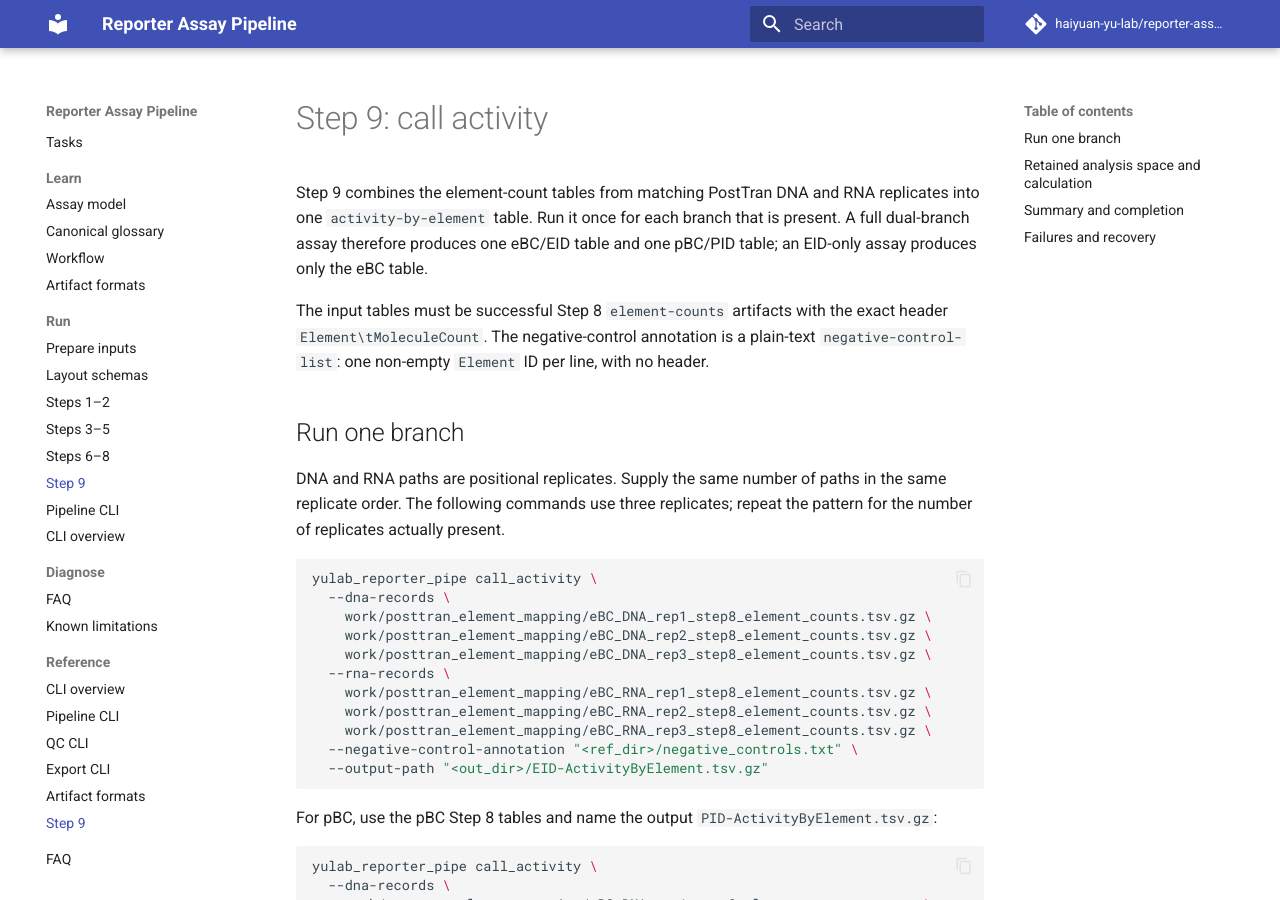
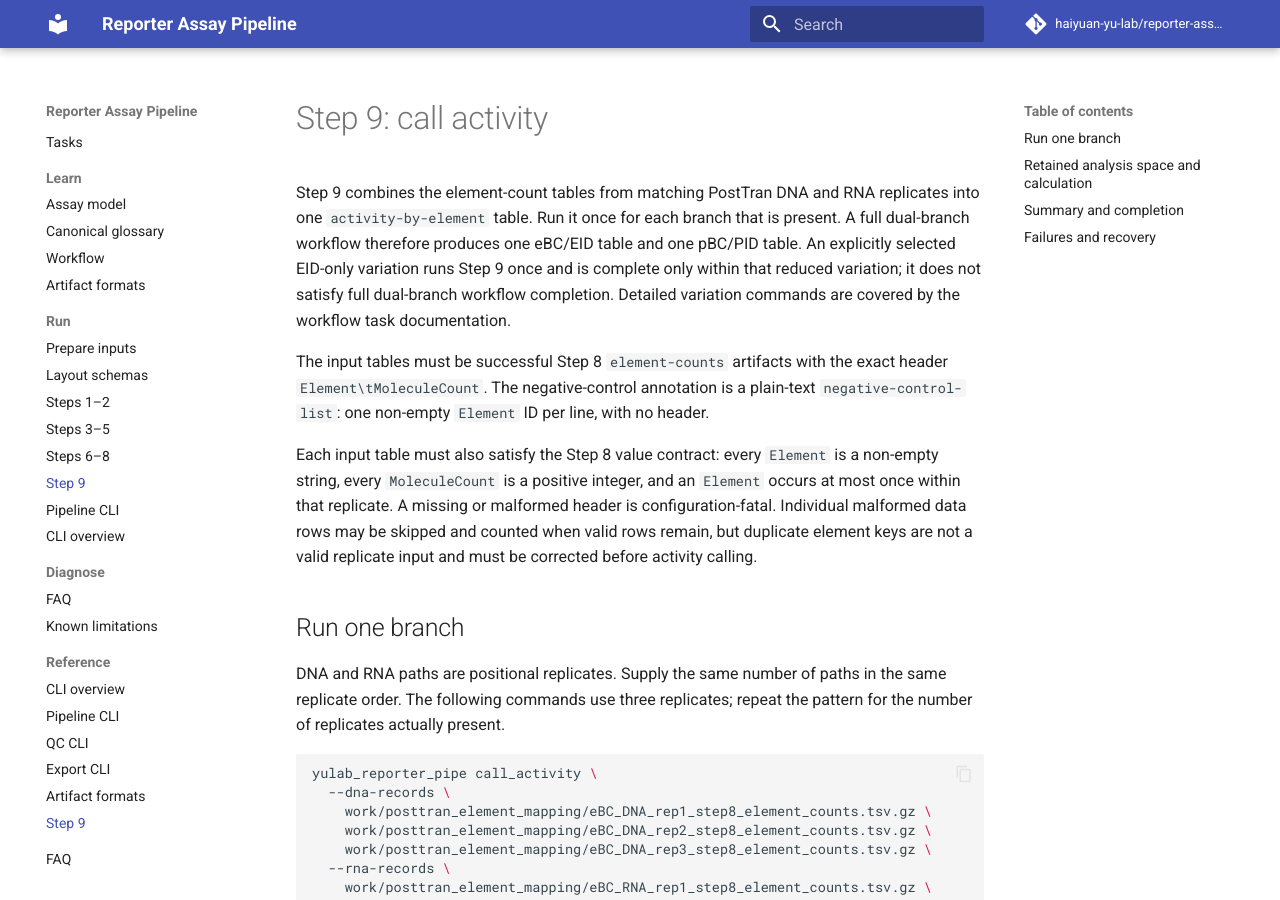
Before and after one commit to haiyuan-yu-lab/reporter-assay-pipeline-doc, an MkDocs documentation site: the page built from docs/steps-9.md, in a window 1280 px wide and 900 px high. Built offline with MkDocs 1.6.1 and Material for MkDocs 9.7.7, drawn with Linux system fonts in a browser that asks for light colours; comment, search, counter and statistics services are not loaded; some of the changed text lies outside the part shown.

Commit message:
docs: clarify Step 9 contract details

```diff
--- a/docs/steps-9.md
+++ b/docs/steps-9.md
@@ -2,13 +2,23 @@
 
 Step 9 combines the element-count tables from matching PostTran DNA and RNA
 replicates into one `activity-by-element` table. Run it once for each branch
-that is present. A full dual-branch assay therefore produces one eBC/EID table
-and one pBC/PID table; an EID-only assay produces only the eBC table.
+that is present. A full dual-branch workflow therefore produces one eBC/EID
+table and one pBC/PID table. An explicitly selected EID-only variation runs
+Step 9 once and is complete only within that reduced variation; it does not
+satisfy full dual-branch workflow completion. Detailed variation commands are
+covered by the workflow task documentation.
 
 The input tables must be successful Step 8 `element-counts` artifacts with the
 exact header `Element\tMoleculeCount`. The negative-control annotation is a
 plain-text `negative-control-list`: one non-empty `Element` ID per line, with
 no header.
+
+Each input table must also satisfy the Step 8 value contract: every `Element`
+is a non-empty string, every `MoleculeCount` is a positive integer, and an
+`Element` occurs at most once within that replicate. A missing or malformed
+header is configuration-fatal. Individual malformed data rows may be skipped
+and counted when valid rows remain, but duplicate element keys are not a valid
+replicate input and must be corrected before activity calling.
 
 ## Run one branch
 
@@ -116,7 +126,9 @@ Step 9 writes one primary table and one JSON summary. A successful summary has
 `retained_element_count`, `negative_control_count`,
 `negative_control_retained_count`, `nc_mean`, `nc_median`, `nc_std`,
 `skipped_missing_field_count`, `skipped_invalid_row_count`, `status`, and
-`failure_reason` (null on success). `input_element_count_min` is the smallest
+`failure_reason`. `status` is exactly `success` or `failed`. `failure_reason`
+is null on success and is required and non-null when status is `failed`.
+`input_element_count_min` is the smallest
 input table element count; `retained_element_count` is the size of the shared
 intersection.
 
@@ -138,7 +150,8 @@ branches to succeed.
 | Summary says `failed` or the output is empty/schema-invalid | Completion failure | Read `failure_reason` first, fix that reported condition, and rerun Step 9 before downstream QC/export. |
 
 Some malformed rows are intentionally skipped and counted; that tolerance does
-not make a failed summary complete. If one branch fails, do not treat the other
-branch's successful output as evidence that the failed branch is biologically
-inactive. Downstream QC and export should consume only a successful,
+not make a failed summary complete. For the full dual-branch workflow, if one
+branch fails, do not treat the other branch's successful output as evidence
+that the failed branch is biologically inactive: both branch invocations must
+report success. Downstream QC and export should consume only a successful,
 contract-conforming `activity-by-element` table.
```
